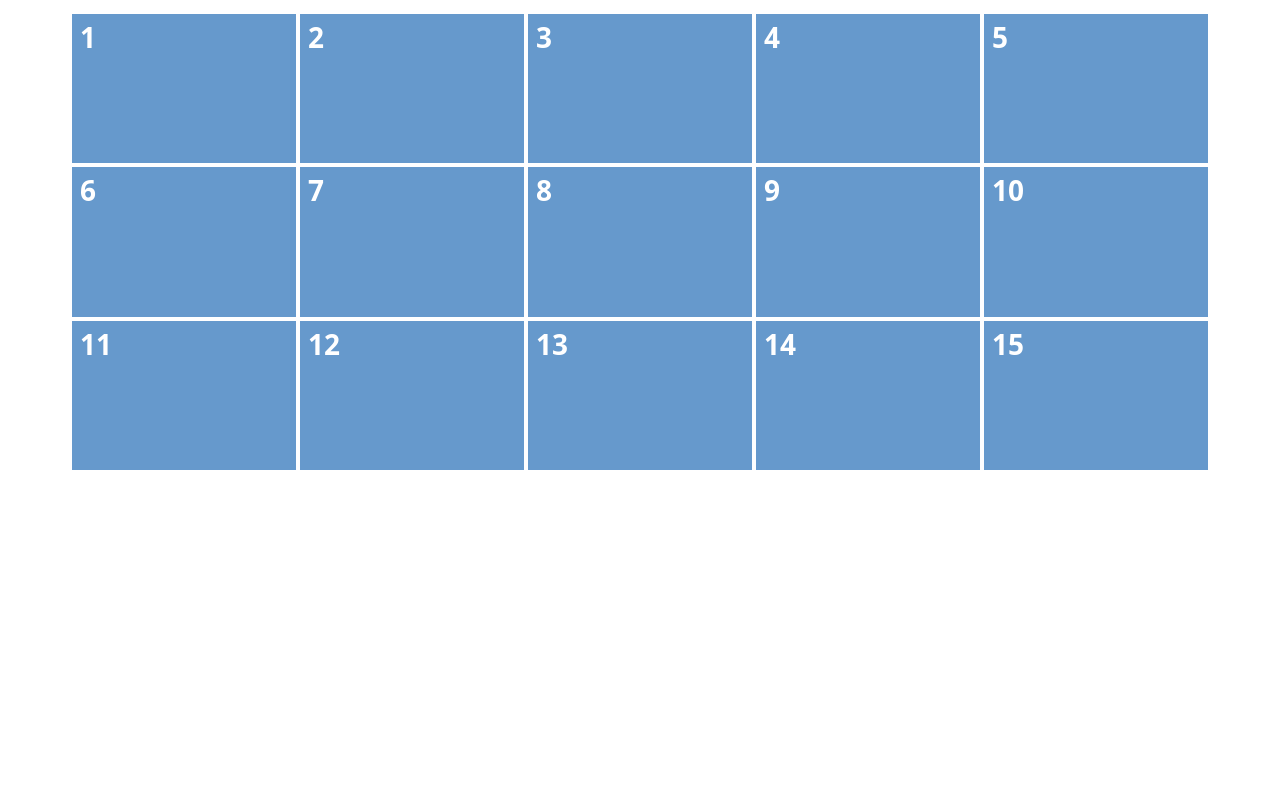
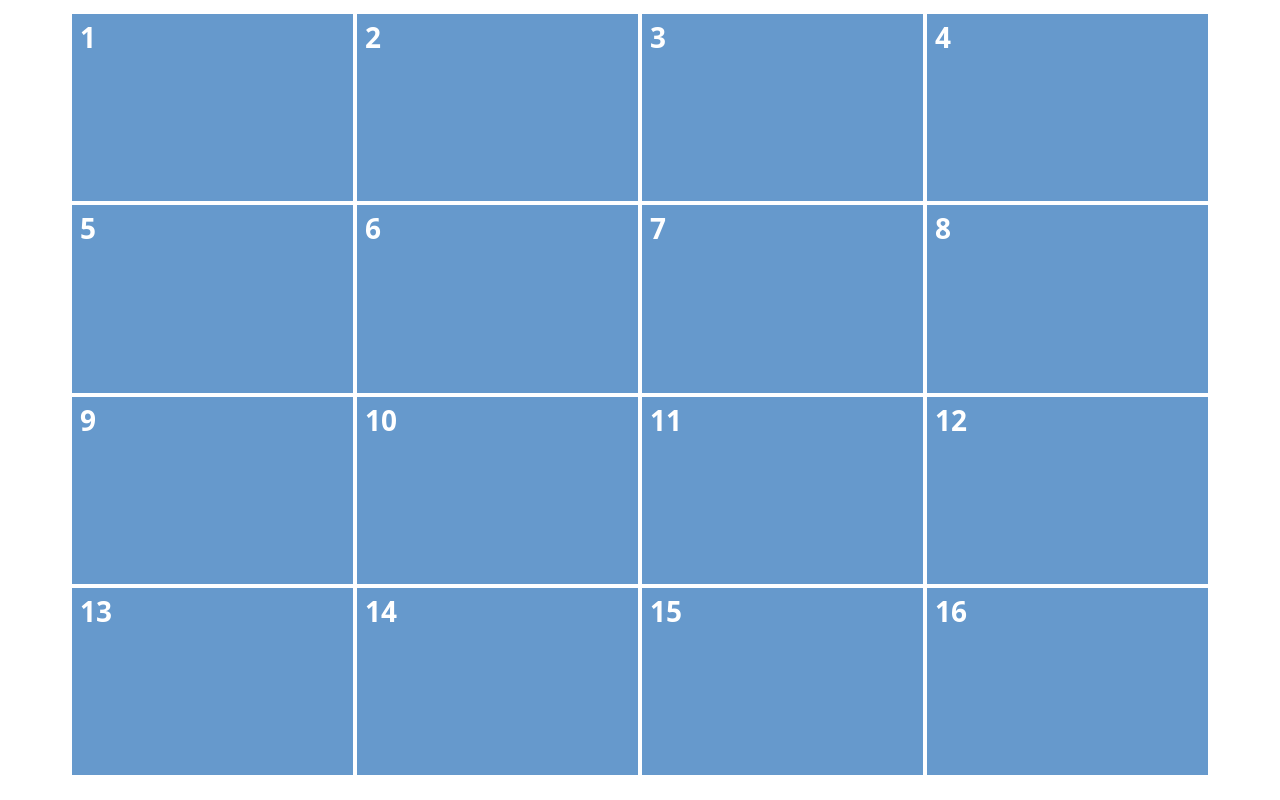
Before and after one commit to perumatx/GitHub-Bootcamp, a plain HTML site: page index.html in a window 1280 px wide. Drawn offline with nearby package versions, Linux system fonts and the light colour scheme.

Commit message:
Updated css

```diff
--- a/index.html
+++ b/index.html
@@ -4,7 +4,7 @@
     <meta charset="UTF-8">
     <meta http-equiv="X-UA-Compatible" content="IE=edge">
     <meta name="viewport" content="width=device-width, initial-scale=1.0">
-    <title>Document</title>
+    <title>LN Bootcamp Puzzle</title>
 
     <link rel="stylesheet" href="src/main.css">
     <link rel="stylesheet" href="https://cdn.jsdelivr.net/npm/bootstrap@5.1.3/dist/css/bootstrap.min.css" integrity="sha384-1BmE4kWBq78iYhFldvKuhfTAU6auU8tT94WrHftjDbrCEXSU1oBoqyl2QvZ6jIW3" crossorigin="anonymous">
@@ -43,6 +43,8 @@
           <div class="col-xs-2"><div><img alt="" src="src/img/baseImage.png"></div></div>
           <!-- Task-15   -->
           <div class="col-xs-2"><div><img alt="" src="src/img/baseImage.png"></div></div>
+          <!-- Task-16   -->
+          <div class="col-xs-2"><div><img alt="" src="src/img/baseImage.png"></div></div>
 
         </div>
       </div>
--- a/src/main.css
+++ b/src/main.css
@@ -7,7 +7,7 @@
     padding: 2px;
   }
   .tiles > .col-xs-2 {
-    width: 20%;
+    width: 25%;
   }
   .tiles > .col-xs-4 {
     width: 40%;
```
